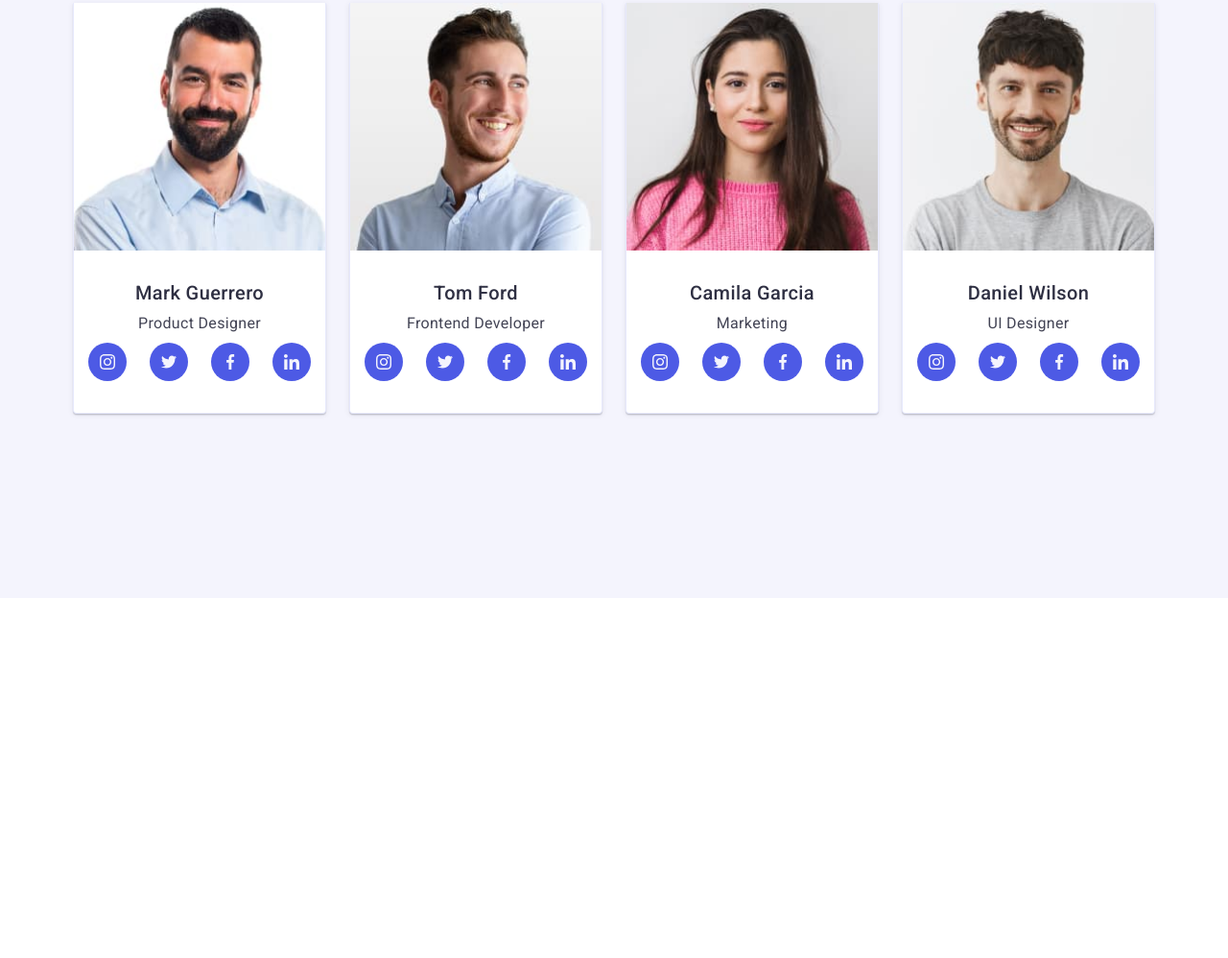
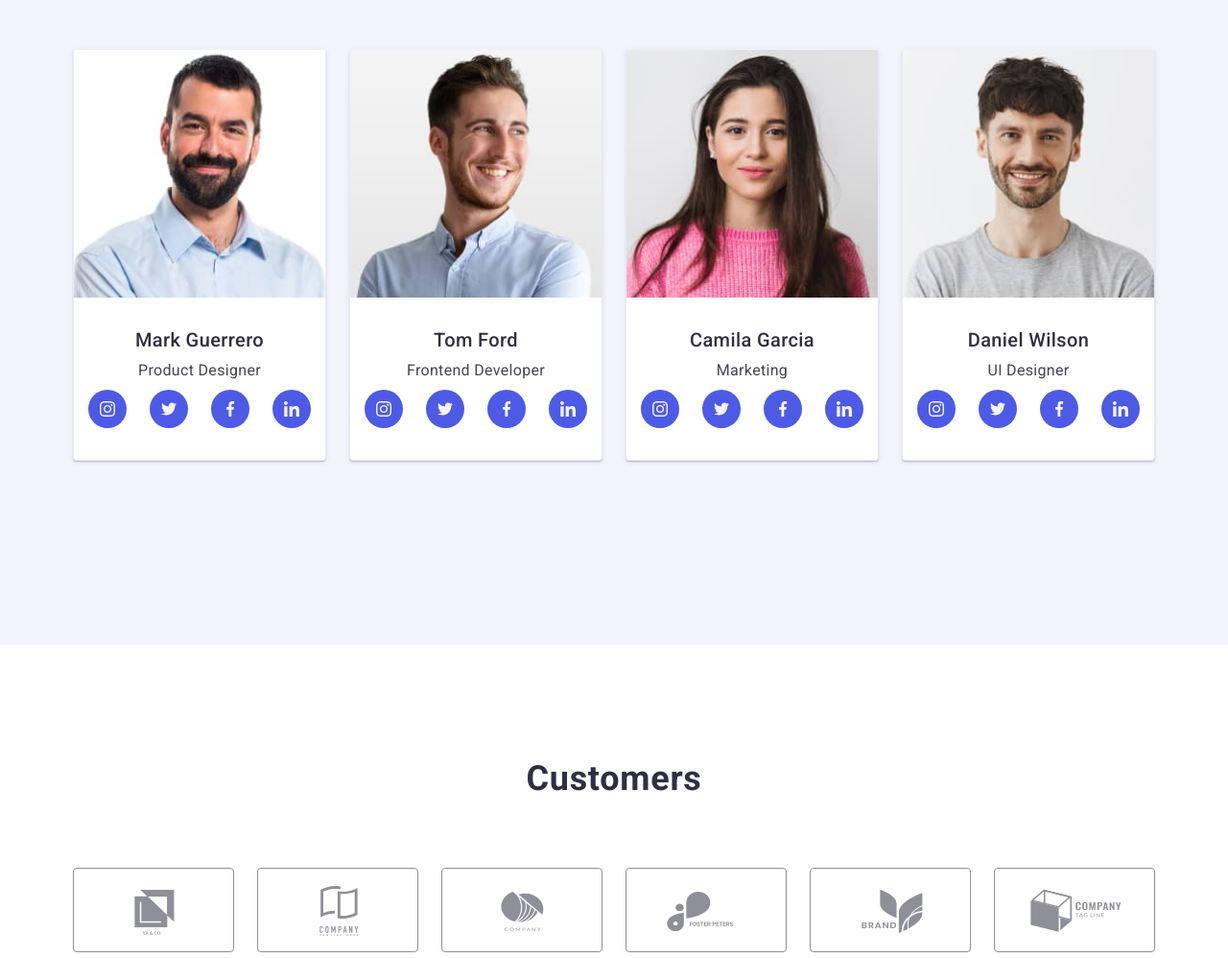
Before and after one commit to timatas/goit-markup-hw-06, a plain HTML site: page index.html in a window 1280 px wide. Shown: the part 1802-2800 px from the top of the page at 96% size. Before the commit the page ends 2425 px from the top, so only its background shows below. Drawn offline with nearby package versions, Linux system fonts and the light colour scheme.

Commit message:
customers

```diff
--- a/css/styles.css
+++ b/css/styles.css
@@ -234,6 +234,16 @@ img {
   .section-two-item {
     width: calc((100% - 72px) / 4);
   }
+  .section-two-wrapper {
+    display: flex;
+    align-items: center;
+    justify-content: center;
+    width: 264px;
+    height: 112px;
+    margin-bottom: 8px;
+    border-radius: 4px;
+    background-color: var(--cloud);
+  }
 }
 /* =====section-three============ */
 @media only screen and (max-width: 1157.98px) {
@@ -380,3 +390,64 @@ img {
     width: calc((100% - var(--indent) * (var(--items) - 1)) / var(--items));
   }
 }
+
+/* ======customers-section=============== */
+.customers-section {
+  padding: 96px 0;
+}
+.customers-section-list {
+  display: flex;
+  flex-wrap: wrap;
+  gap: 72px 16px;
+  --items: 2;
+  --indent: 16px;
+}
+.customers-list-item {
+  width: calc((100% - var(--indent) * (var(--items) - 1)) / var(--items));
+}
+.customers-item {
+  display: flex;
+  align-items: center;
+  justify-content: center;
+  max-width: 190px;
+  height: 88px;
+  border: 1px solid var(--lightslate);
+  border-radius: 4px;
+  color: var(--lightslate);
+  transition: color var(--animation), border-color var(--animation);
+}
+.customers-icon {
+  width: 110px;
+  height: 56px;
+  fill: currentColor;
+}
+.customers-item:hover,
+.customers-item:focus {
+  fill: var(--ocean);
+  border-color: var(--ocean);
+  color: var(--ocean);
+}
+@media only screen and (min-width: 768px) {
+  .customers-section-list {
+    gap: 72px 24px;
+    --items: 3;
+    --indent: 24px;
+  }
+  .customers-item {
+    max-width: 168px;
+    margin: 0 auto;
+  }
+  .customers-icon {
+    width: 104px;
+  }
+}
+@media only screen and (min-width: 1158px) {
+  .customers-section {
+    padding: 120px 0;
+  }
+  .customers-section-list {
+    gap: 0 24px;
+    --items: 6;
+    --indent: 24px;
+  }
+}
--- a/index.html
+++ b/index.html
@@ -351,7 +351,7 @@
       </section>
 
       <!-- customers-section -->
-      <!-- <section class="customers-section">
+      <section class="customers-section">
         <div class="container">
           <h2 class="h-two">Customers</h2>
           <ul class="customers-section-list list">
@@ -399,7 +399,7 @@
             </li>
           </ul>
         </div>
-      </section> -->
+      </section>
     </main>
 
     <!-- Footer -->
```
Also changed, not shown: css/styles-old.css (+0 -72 lines).
